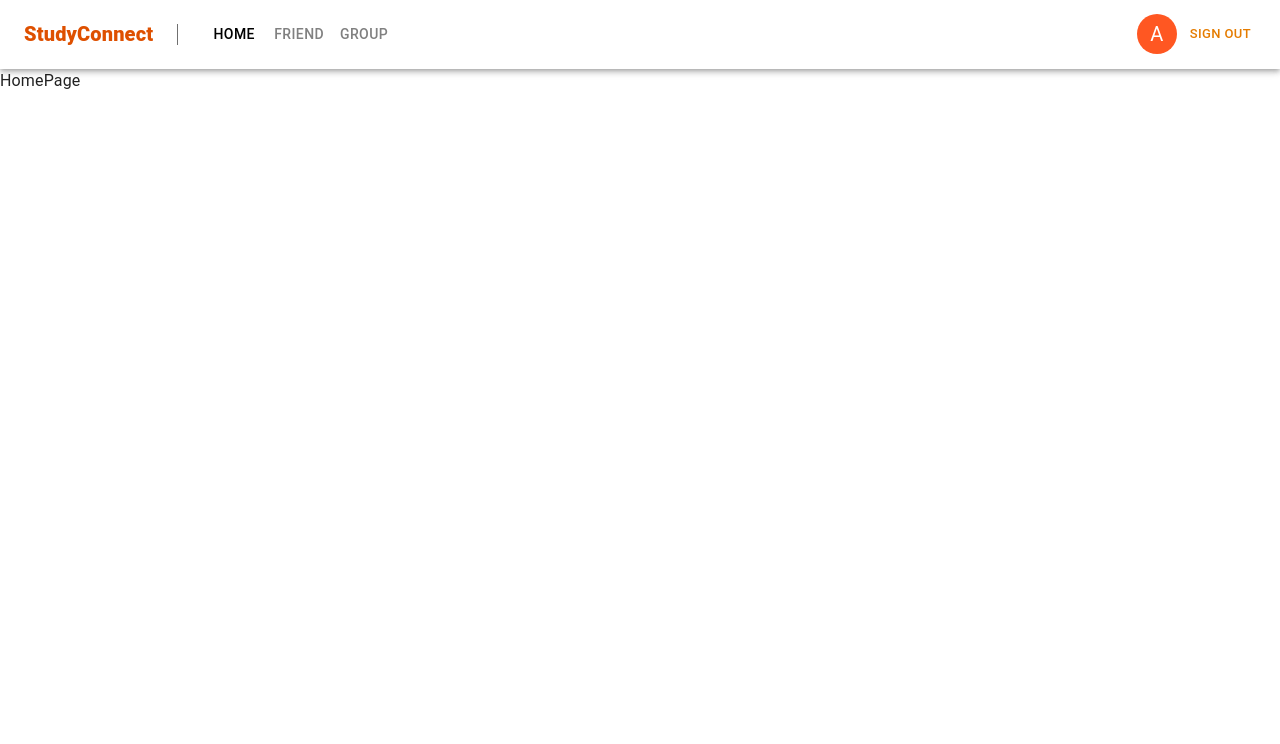
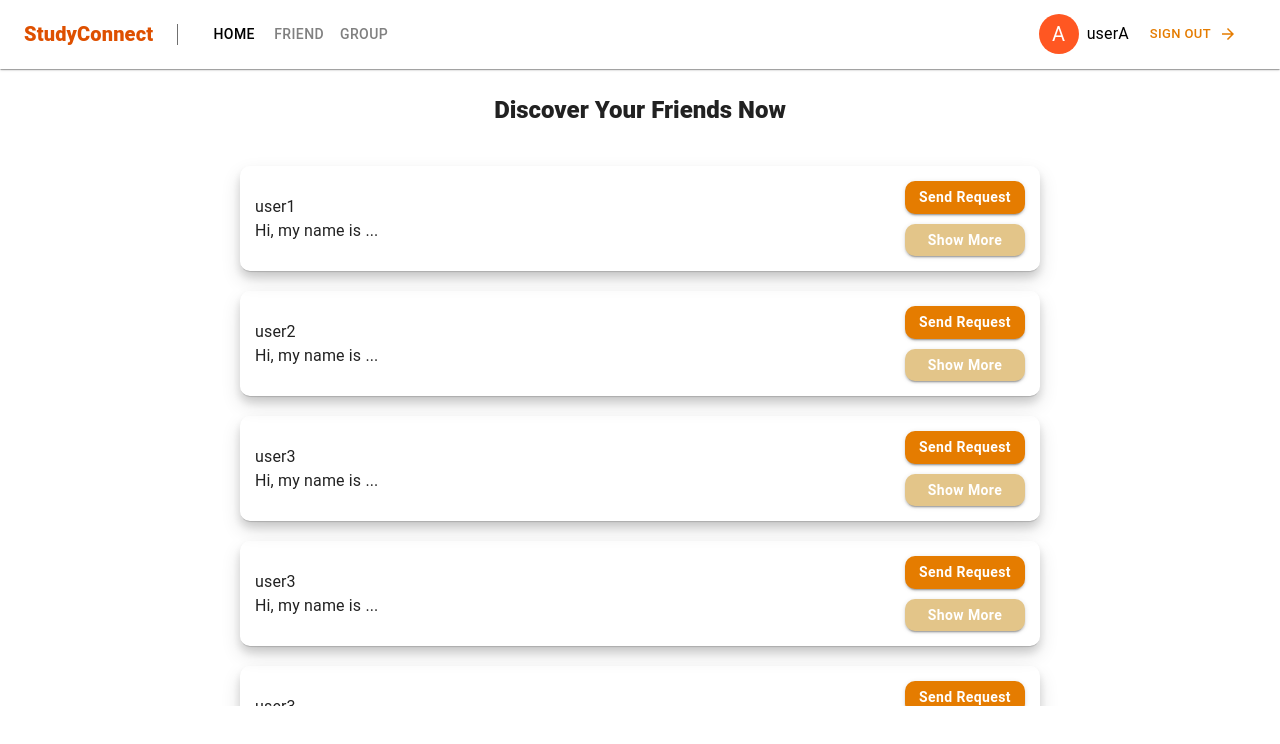
Before and after one commit to namwoam/study-connect, a React (Create React App) app in the folder study-connect-frontend/: page / in a window 1280 px wide. Shown: the top 744 px of the page. Built offline with nearby package versions, Linux system fonts and the light colour scheme.

Commit message:
feat: homepage and header UI

```diff
--- a/study-connect-frontend/src/App.css
+++ b/study-connect-frontend/src/App.css
@@ -2,9 +2,8 @@
   text-align: center;
 }
 
-.App-logo {
-  height: 40vmin;
-  pointer-events: none;
+.Content {
+  padding-top: 64px;
 }
 
 @media (prefers-reduced-motion: no-preference) {
--- a/study-connect-frontend/src/App.js
+++ b/study-connect-frontend/src/App.js
@@ -1,10 +1,10 @@
 import React from 'react';
 import { BrowserRouter as Router, Route, Routes } from 'react-router-dom';
-
 import { ThemeProvider, createTheme } from '@mui/material/styles';
 import { CssBaseline } from '@mui/material';
 import Header from './components/Header';
 import HomePage from './containers/Home';
+import './App.css';
 
 // https://zenoo.github.io/mui-theme-creator/#
 const theme = createTheme({
@@ -43,9 +43,11 @@ function App() {
       <CssBaseline />
       <Router>
         <Header />
-        <Routes>
-          <Route path="/" element={<HomePage />} />
-        </Routes>
+        <div className='Content'>
+          <Routes>
+            <Route path="/" element={<HomePage />} />
+          </Routes>
+        </div>
       </Router>
     </ThemeProvider>
   );
--- a/study-connect-frontend/src/components/Header.js
+++ b/study-connect-frontend/src/components/Header.js
@@ -1,5 +1,6 @@
 import { React, useState, useEffect } from 'react';
 import { AppBar, Box, Toolbar, Typography, Button, Divider,  Avatar } from '@mui/material';
+import ArrowForwardIcon from '@mui/icons-material/ArrowForward';
 import { deepOrange } from '@mui/material/colors';
 
 const pages = ['Home', 'Friend', 'Group']
@@ -7,6 +8,7 @@ const Header = () => {
     const storedPage = localStorage.getItem('currentPage');
     const initialPage = storedPage ? parseInt(storedPage, 10) : 0;
     const [currentPage, setCurrentPage] = useState(initialPage);
+    const username = localStorage.getItem('username');
     useEffect(() => {
         localStorage.setItem('currentPage', currentPage.toString());
     }, [currentPage]);
@@ -18,7 +20,7 @@ const Header = () => {
 
     return (
         <Box sx={{ flexGrow: 1 }}>
-            <AppBar position="static">
+            <AppBar elevation={1} position="fixed">
                 <Toolbar>
                     {/* logo */}
                     <Typography variant="h6" fontWeight={800} color='#DE5000'>
@@ -44,7 +46,16 @@ const Header = () => {
 
                     {/* avatar and sign out */}
                     <Avatar size="small" sx={{ margin:1, bgcolor: deepOrange[500] }}>A</Avatar>
-                    <Button edge="end" size="small" color="primary" onClick={handleSignOut}>
+                    <Typography variant="p" color='black'>
+                        {username ?? 'userA'}
+                    </Typography>
+                    <Button
+                        sx={{ margin: 2}}
+                        edge="end"
+                        size="small"
+                        color="primary"
+                        endIcon={<ArrowForwardIcon/>}
+                        onClick={handleSignOut}>
                         Sign Out
                     </Button>
                 </Toolbar>
--- /dev/null
+++ b/study-connect-frontend/src/components/InformationModal.js
@@ -0,0 +1,37 @@
+import { React } from 'react';
+import { Box, Typography, Modal, Button } from '@mui/material';
+
+const ModelStyle = {
+    position: 'absolute',
+    top: '50%',
+    left: '50%',
+    transform: 'translate(-50%, -50%)',
+    width: 400,
+    bgcolor: 'background.paper',
+    boxShadow: 24,
+    p: 4,
+};
+
+const InformationModal = ({open, setOpen, userId}) => {
+    const handleClose = () => setOpen(false);
+
+    return (
+        <Modal
+            open={open}
+            onClose={handleClose}
+            aria-labelledby="modal-title"
+            aria-describedby="modal-description"
+        >
+            <Box sx={ModelStyle}>
+                <Typography id="modal-title" variant="h6" component="h2">
+                    Detail of userID = {userId}
+                </Typography>
+                <Typography id="modal-description" sx={{ mt: 2 }}>
+                    Duis mollis, est non commodo luctus, nisi erat porttitor ligula.
+                </Typography>
+            </Box>
+        </Modal>
+    );
+}
+
+export default InformationModal;
--- a/study-connect-frontend/src/containers/Home.js
+++ b/study-connect-frontend/src/containers/Home.js
@@ -1,9 +1,92 @@
-import { React, UseState } from 'react';
+import { React, useState } from 'react';
+import { Box, Grid, Paper, Typography, Button, Container } from '@mui/material';
+
+import InformationModal from '../components/InformationModal';
+
+const MainContainer = {
+    display: 'flex',
+    flexDirection: 'column',
+    justifyContent: 'center',
+    alignItems: 'center',
+}
+
+const FriendCard = {
+    padding: '15px',
+    width: '800px',
+    margin: '20px',
+    boxShadow: '0px 2px 1px -1px rgba(0,0,0,0.16), 0px 6px 10px 0px rgba(0,0,0,0.14), 0px 9px 20px 0px rgba(0,0,0,0.12)',
+    alignItems: 'center',
+    borderRadius: '10px'
+}
+
+const recommends = [
+    {uid: 1, username: 'user1', selfIntro: 'Hi, my name is ...'},
+    {uid: 2, username: 'user2', selfIntro: 'Hi, my name is ...'},
+    {uid: 3, username: 'user3', selfIntro: 'Hi, my name is ...'},
+    {uid: 4, username: 'user3', selfIntro: 'Hi, my name is ...'},
+    {uid: 5, username: 'user3', selfIntro: 'Hi, my name is ...'},
+    {uid: 6, username: 'user3', selfIntro: 'Hi, my name is ...'},
+    {uid: 7, username: 'user3', selfIntro: 'Hi, my name is ...'}
+]
+
+
 
 const HomePage = () => {
+    const [openModel, setOpenModel] = useState(false);
+    const [detailUserId, setDetailUserId] = useState("");
+    const handleOpen = (userId) => {
+        setDetailUserId(userId);
+        setOpenModel(true);
+    }
 
     return(
-        <div>HomePage</div>
+        <Container sx={MainContainer}>
+            <Typography variant="h5" fontWeight={800} sx={{mt: '30px'}}>
+                Discover Your Friends Now
+            </Typography>
+            <Box sx={{ maxHeight: '70vh', overflowY: 'auto', mt: '20px' }}>
+            {recommends.map((recommend, index) => (
+                <Grid container spacing={2} sx={FriendCard}>
+                    <Grid md={8}>
+                        <Typography>
+                            {recommend.username}
+                        </Typography>
+                        <Typography>
+                            {recommend.selfIntro}
+                        </Typography>
+                    </Grid>
+                    <Grid md={4}
+                        sx={{
+                            display: 'flex',
+                            flexDirection: 'column',
+                            justifyContent: 'space-between',
+                            alignItems: 'flex-end'
+                        }}
+                    >
+                        <Button
+                            size='small'
+                            variant="contained"
+                            color='primary'
+                            sx={{width: '120px', mb: '5px', textTransform: 'none', color: "#fff", fontSize: '14px', fontWeight: 600}}
+                        >
+                            Send Request
+                        </Button>
+                        <Button
+                            size='small'
+                            variant="contained"
+                            color='secondary'
+                            onClick={() => handleOpen(recommend.uid)}
+                            sx={{width: '120px', mt: '5px', textTransform: 'none', color: "#fff", fontSize: '14px', fontWeight: 600}}
+                        >
+                            Show More
+                        </Button>
+                    </Grid>
+                </Grid>
+            ))}
+            </Box>
+            <InformationModal open={openModel} setOpen={setOpenModel} userId={detailUserId}/>
+        </Container>
+
     );
 }
 
```
Also changed, not shown: study-connect-frontend/src/components/InfoMessage.js (added, +28 -0 lines).
